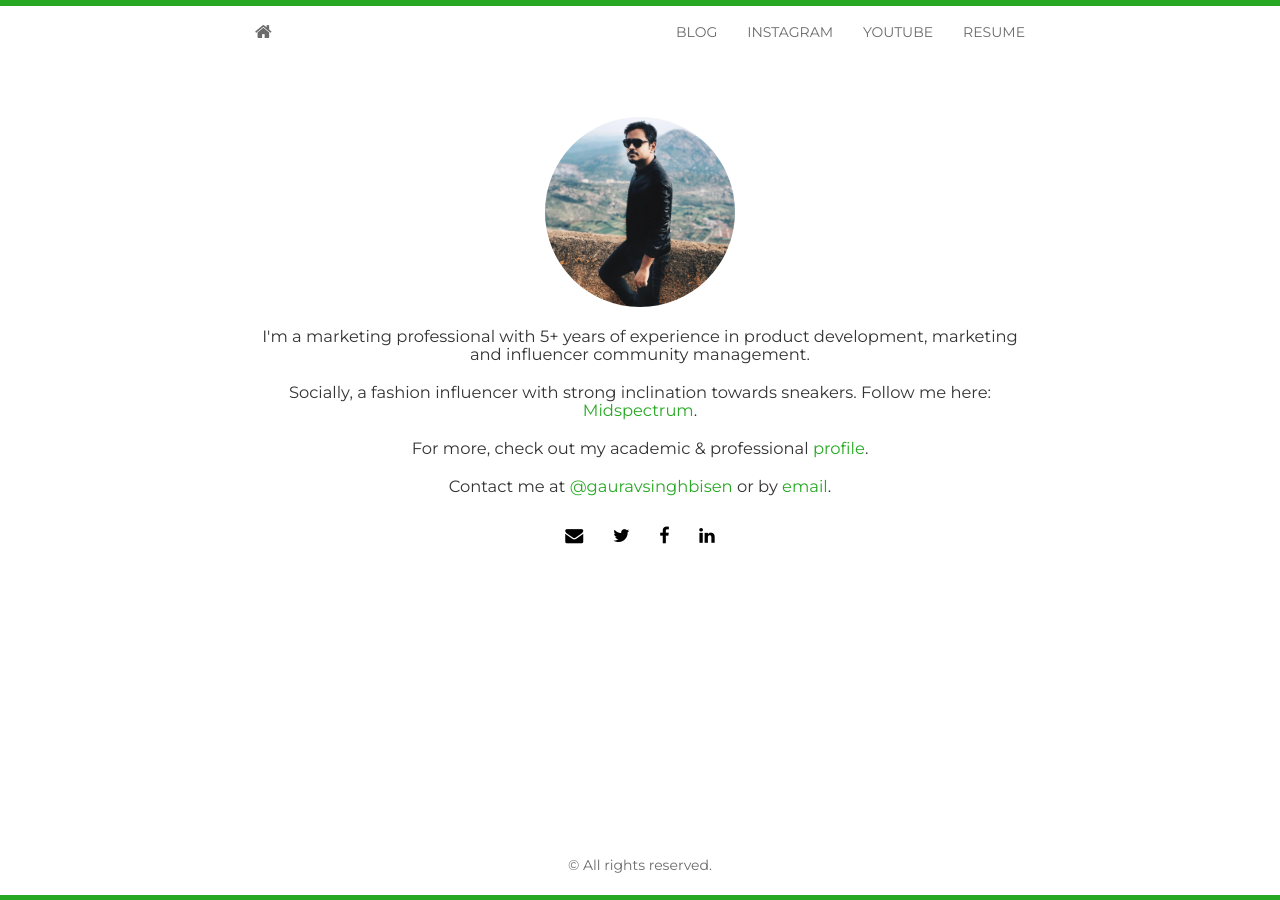
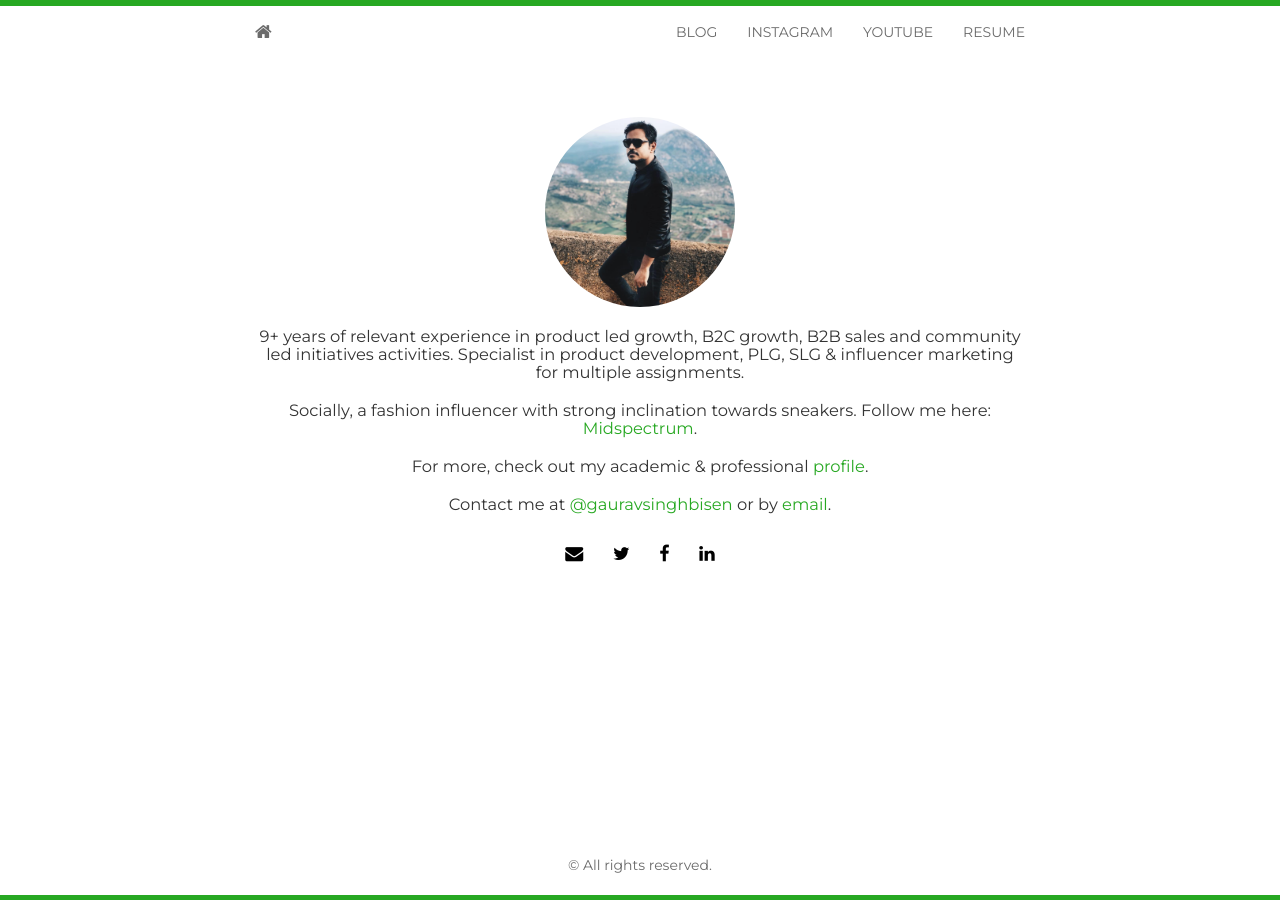
Before and after one commit to gauravsinghbisen/gauravsinghbisen.github.io, a Jekyll site: the page built from index.html, in a window 1280 px wide. Built offline with Jekyll 4.4.1, drawn with Linux system fonts in a browser that asks for light colours; nearby versions of some CDN libraries; the list of posts is cut into pages by our own code.

Commit message:
Update index.html

```diff
--- a/index.html
+++ b/index.html
@@ -7,7 +7,7 @@ layout: home
 	  <div class="avatar">
 		<img class="img-circle" height=190 src="{{ site.baseurl }}/static/img/{{ site.avatar }}" alt="Responsive image">
 	  </div>
-	  <h3>I'm a marketing professional with 5+ years of experience in product development, marketing and influencer community management.</h3>
+	  <h3>9+ years of relevant experience in product led growth, B2C growth, B2B sales and community led initiatives activities. Specialist in product development, PLG, SLG & influencer marketing for multiple assignments.</h3>
 	  <!-- <h3>I love all things computer science and maths.</h3> -->
 	  <h3>Socially, a fashion influencer with strong inclination towards sneakers. Follow me here:  <a href="https://instagram.com/midspectrum"> Midspectrum</a>.</h3>
 	  <h3>For more, check out my academic &amp; professional <a href="http://gauravbisen.com/resume/">profile</a>.</h3>
```
